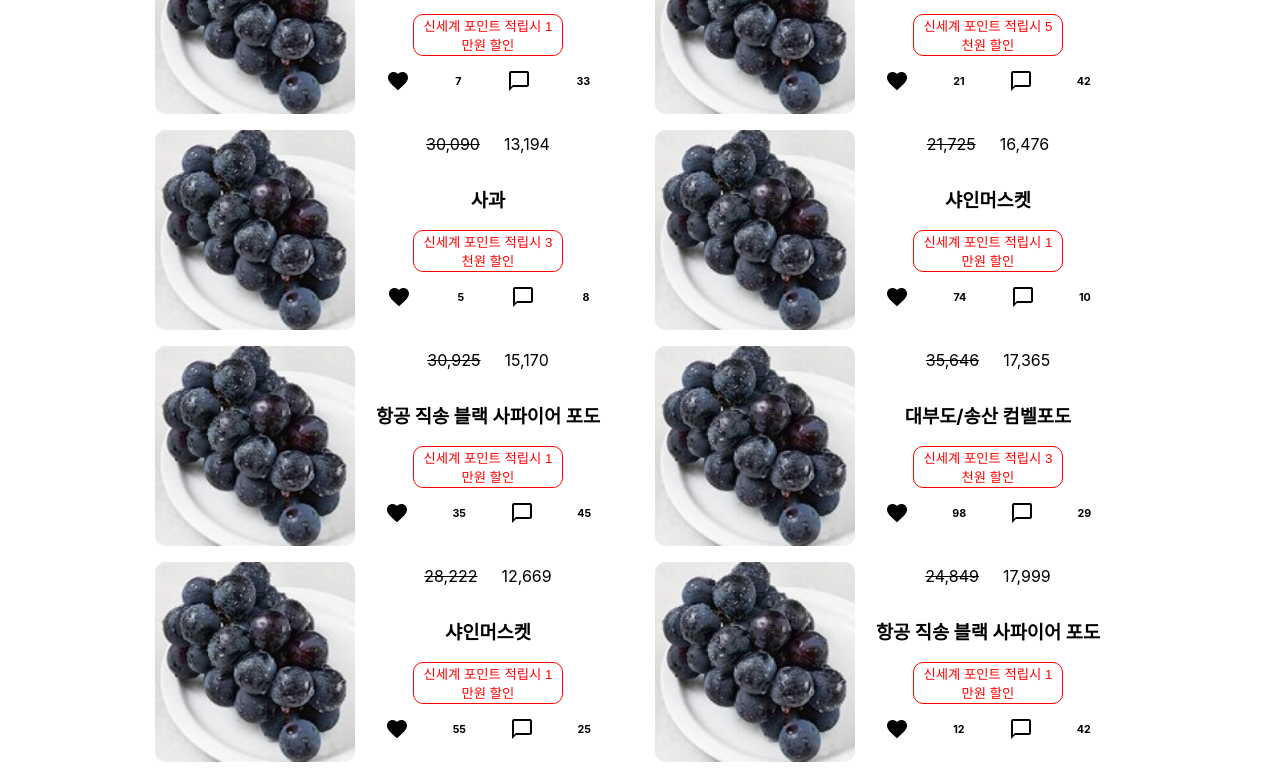
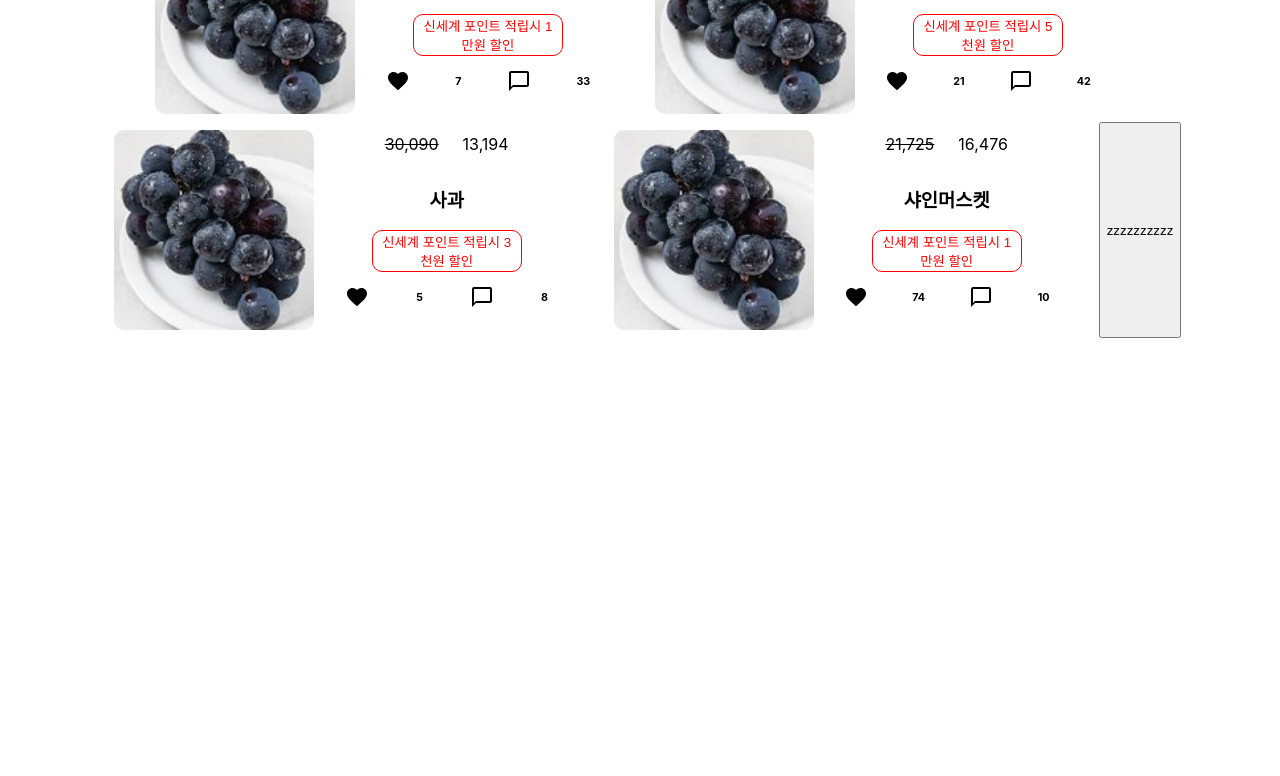
Before and after one commit to wjdtj9656/emart_fe, a React (Create React App) app: page / in a window 1280 px wide. Shown: the part 1980-2756 px from the top of the page. After the commit the page ends 2318 px from the top, so only its background shows below. Built offline with nearby package versions, Linux system fonts and the light colour scheme.

Commit message:
FEAT:can show item 10

```diff
--- a/package.json
+++ b/package.json
@@ -17,6 +17,7 @@
     "axios": "^0.27.2",
     "react": "^18.2.0",
     "react-dom": "^18.2.0",
+    "react-intersection-observer": "^9.4.0",
     "react-scripts": "5.0.1",
     "typescript": "^4.7.4",
     "web-vitals": "^2.1.4"
--- a/src/components/Goods/Goods.tsx
+++ b/src/components/Goods/Goods.tsx
@@ -3,11 +3,7 @@ import FavoriteIcon from "@mui/icons-material/Favorite";
 import ChatBubbleOutlineIcon from "@mui/icons-material/ChatBubbleOutline";
 import { useEffect, useState } from "react";
 import itemDataApi from "../../api/ItemDataAPI";
-const Goods = () => {
-  const [nowItmes, setNowItems] = useState([]);
-  useEffect(() => {
-    itemDataApi.get("dummy/itemData.json").then((item) => setNowItems(item.data.itemList));
-  }, []);
+import { useInView } from "react-intersection-observer";
 interface Item {
   id: number;
   image: string;
@@ -20,12 +16,41 @@ const Goods = () => {
   chatNum: number;
   stock: number;
 }
+const Goods = () => {
+  const [Items, setItems] = useState<Item[]>([]);
+  const [nowItems, setNowItems] = useState<Item[]>([]);
+  const [itemIndex, setItemIndex] = useState(0);
+
+  const [ref, inView] = useInView();
+  const showMoreItem = () => {
+    for (let i = itemIndex; i < itemIndex + 10; i++) {
+      nowItems.push(Items[i]);
+    }
+    setItemIndex(itemIndex + 10);
+    setNowItems([...nowItems]);
+  };
+  useEffect(() => {
+    itemDataApi.get("dummy/itemData.json").then((item) => {
+      setItems(item.data.itemList);
+    });
+  }, []);
+  useEffect(() => {
+    if (Items.length > 0) showMoreItem();
+  }, [Items]);
+  useEffect(() => {
+    if (nowItems.length > 0) showMoreItem();
+  }, [inView]);
   return (
     <>
       <div className={styles.goodsBox}>
-        {nowItmes.map((item: Item) => (
+        {nowItems.map((item: Item, index) => (
           <div className={styles.goods}>
+            {nowItems.length - 1 === index && (
+              <img src={item.image} className={styles.goodsImage} alt="itemImage" ref={ref} />
+            )}
+            {nowItems.length - 1 !== index && (
               <img src={item.image} className={styles.goodsImage} alt="itemImage" />
+            )}
             <div className={styles.explanation}>
               <div className={styles.goodsPricePrev}>{item.prevPrice}</div>
               <div className={styles.goodsPriceNext}>{item.nextPrice}</div>
@@ -42,6 +67,7 @@ const Goods = () => {
             </div>
           </div>
         ))}
+        <button onClick={showMoreItem}>zzzzzzzzzz</button>
       </div>
     </>
   );
```
Also changed, not shown: 1 other file (tests, documents, lock files or other folders). Lines whose indentation alone changed are shown as unchanged.
